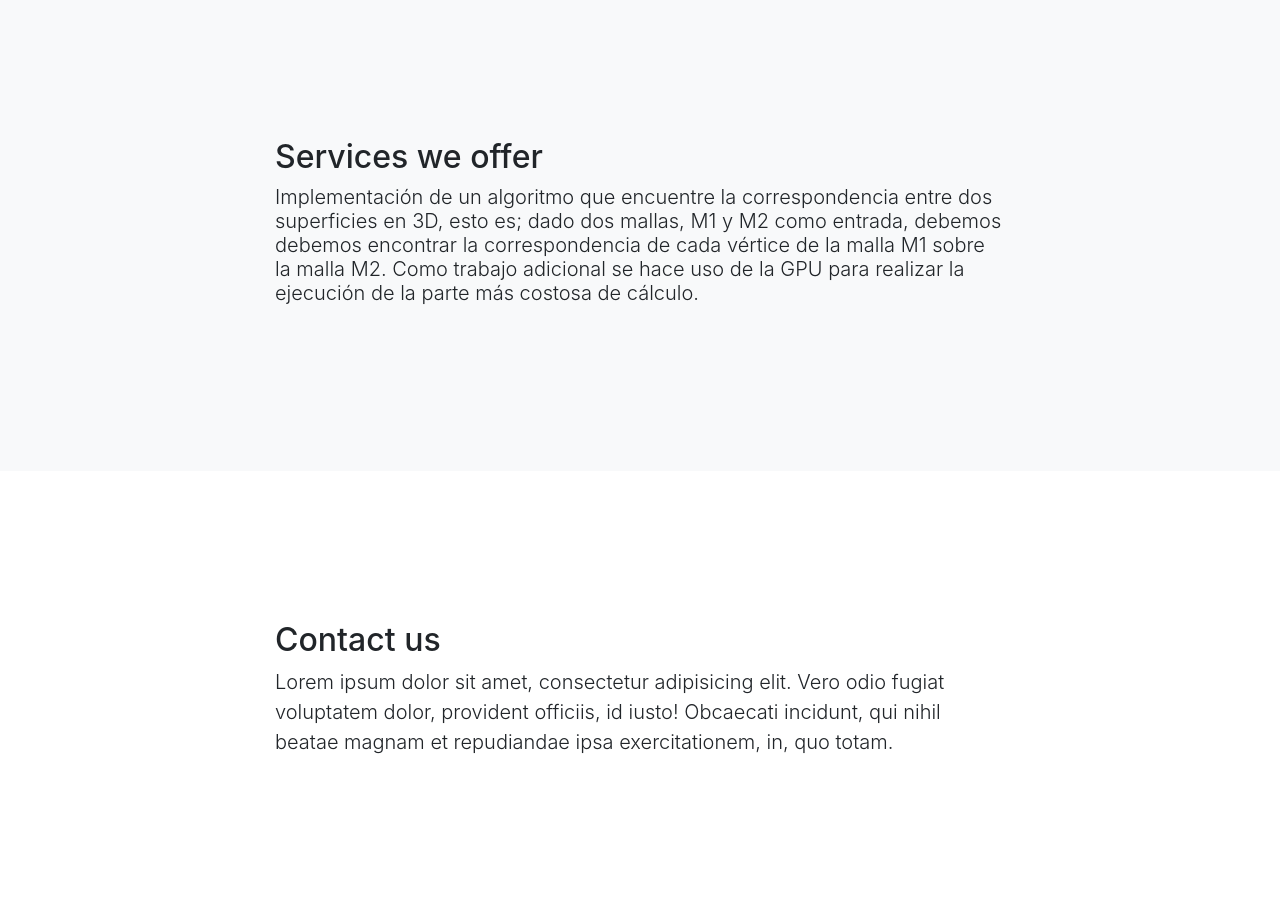
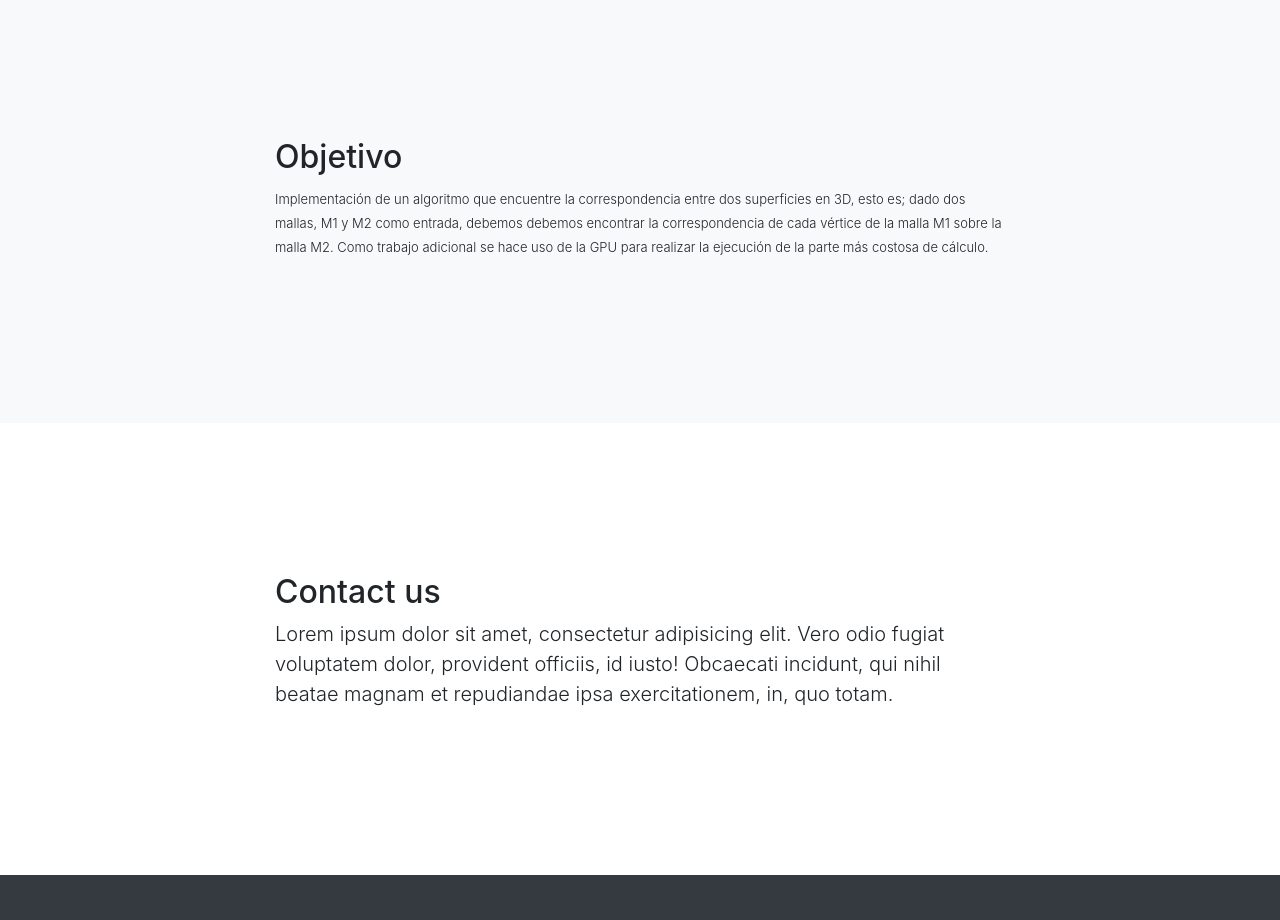
Before and after one commit to johan2008/Surface-Correspondence, a website with bundled scripts: page index.html in a window 1280 px wide. Shown: the part 960-1880 px from the top of the page. Built offline with nearby package versions, Linux system fonts and the light colour scheme.

Commit message:
Update index.html

```diff
--- a/index.html
+++ b/index.html
@@ -72,9 +72,12 @@ Using Symmetry Axis Curves</h1>
       <div class="container">
         <div class="row">
           <div class="col-lg-8 mx-auto">
-            <h2>Services we offer</h2>
+            <h2>Objetivo</h2>
             <h5>
-            <p class="lead">Implementación de un algoritmo que encuentre la correspondencia entre dos superficies en 3D, esto es; dado dos mallas, M1 y M2  como entrada, debemos debemos encontrar la correspondencia de cada vértice de la malla M1 sobre la malla M2. Como trabajo adicional se hace uso de la GPU para realizar la ejecución de la parte más costosa de cálculo. </p>
+            <p class="lead">
+              <FONT SIZE=2>
+              Implementación de un algoritmo que encuentre la correspondencia entre dos superficies en 3D, esto es; dado dos mallas, M1 y M2  como entrada, debemos debemos encontrar la correspondencia de cada vértice de la malla M1 sobre la malla M2. Como trabajo adicional se hace uso de la GPU para realizar la ejecución de la parte más costosa de cálculo. </p>
+              </FONT>
             </h5>
             </div>
         </div>
```
